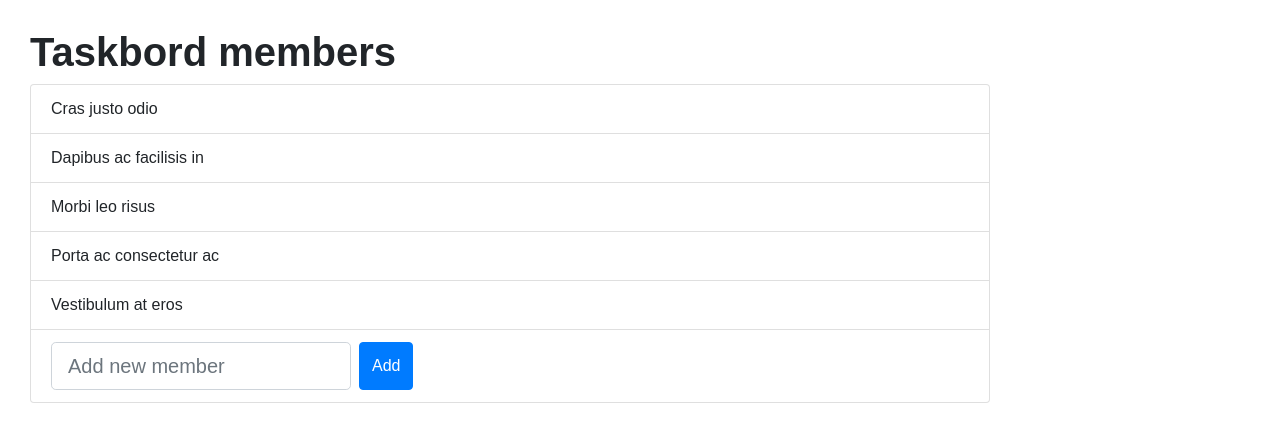
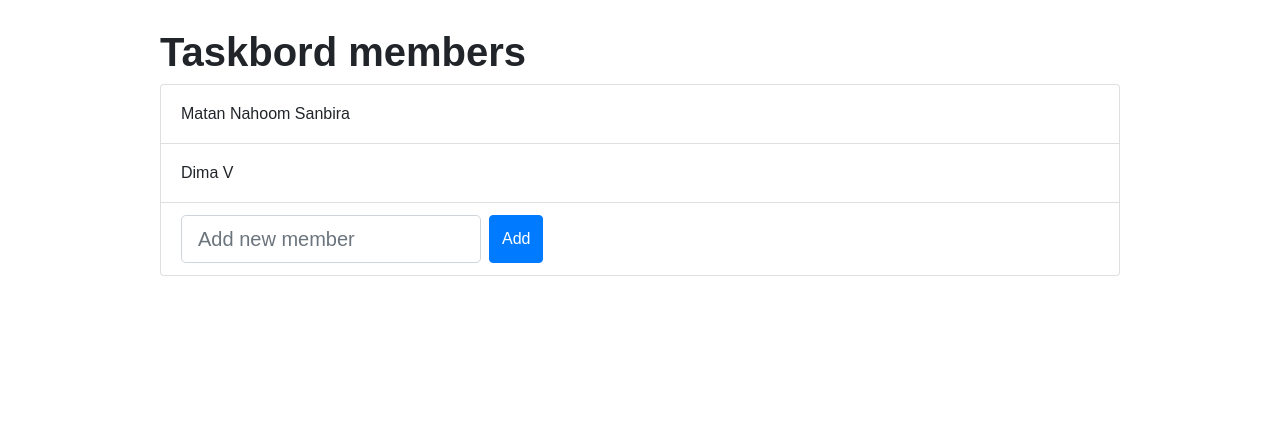
Before and after one commit to MSanbira/Taskboard, a plain HTML site: page index.html in a window 1280 px wide. Both pictures are taken after a click on the button "Members". Shown: the part 62-504 px from the top of the page. Drawn offline with Linux system fonts and the light colour scheme.

Commit message:
createMembers function done

```diff
--- a/css/main.css
+++ b/css/main.css
@@ -107,12 +107,32 @@ nav img {
 
 /* members */
 
-.members-list {
+.members-container {
+    min-width: 400px;
     width: 960px;
-    margin: 30px;
+    margin: 30px auto;
     display: none;
 }
 
 .members-list input {
     width: 300px;
 }
+
+.member {
+    display: flex;
+    justify-content: space-between;
+    align-items: center;
+    height: 60px;
+}
+
+.member .btn {
+    padding: 3px 10px;
+}
+
+.btn-hover {
+    display: none;
+}
+
+.member:hover .btn-hover {
+    display: block;
+}
--- a/index.html
+++ b/index.html
@@ -33,18 +33,15 @@
 
     </div>
 
-    <section class="members-list">
+    <section class="members-container">
         <h1 class="font-weight-bold">Taskbord members</h1>
-        <ul class="list-group">
-            <li class="list-group-item">Cras justo odio</li>
-            <li class="list-group-item">Dapibus ac facilisis in</li>
-            <li class="list-group-item">Morbi leo risus</li>
-            <li class="list-group-item">Porta ac consectetur ac</li>
-            <li class="list-group-item">Vestibulum at eros</li>
+        <ul class="list-group members-list">
+
             <li class="list-group-item d-flex align-content-center">
                 <input class="form-control form-control-lg mr-2" type="text" placeholder="Add new member">
                 <button class="btn btn-primary">Add</button>
             </li>
+
         </ul>
     </section>
 
--- a/js/main.js
+++ b/js/main.js
@@ -159,21 +159,46 @@ function findMemberById(searchId) {
 
 createBoard(lists);
 
+function createMembersList(members) {
+    let membersHTML = '';
+    for (const member of members) {
+        membersHTML += createMember(member.fullName);
+    }
+    document.querySelector(".members-list").innerHTML = membersHTML + document.querySelector(".members-list").innerHTML;
+}
+
+function createMember(fullName) {
+    let memberHTML = `<li class="list-group-item member">
+        <span>${fullName.trim()}</span>
+        <div class="btn-hover">
+            <button class="btn btn-info" onclick="editMember()">Edit</button>
+            <button class="btn btn-danger" onclick="deleteMember()">Delete</button>
+        </div>
+    </li>`;
+    return memberHTML;
+}
+
+createMembersList(members);
+
 function showDeleteList() {
-// ask dima
+    // ask dima
+}
+
+function deleteList() {
+    //ask dima
 }
 
 function showSection(section) {
     let btnNav = document.getElementsByClassName("btn-nav");
     if (section == 'board') {
         document.querySelector('.taskboard-board').style.display = "flex";
-        document.querySelector('.members-list').style.display = "none";
+        document.querySelector('.members-container').style.display = "none";
         btnNav[0].style = "background-color: lightgray;";
         btnNav[1].style = "background-color: inherit;";
     }
     else {
         document.querySelector('.taskboard-board').style.display = "none";
-        document.querySelector('.members-list').style.display = "block";
+        document.querySelector('.members-container').style.display = "block";
         btnNav[1].style = "background-color: lightgray;";
         btnNav[0].style = "background-color: inherit;";
     }
```
